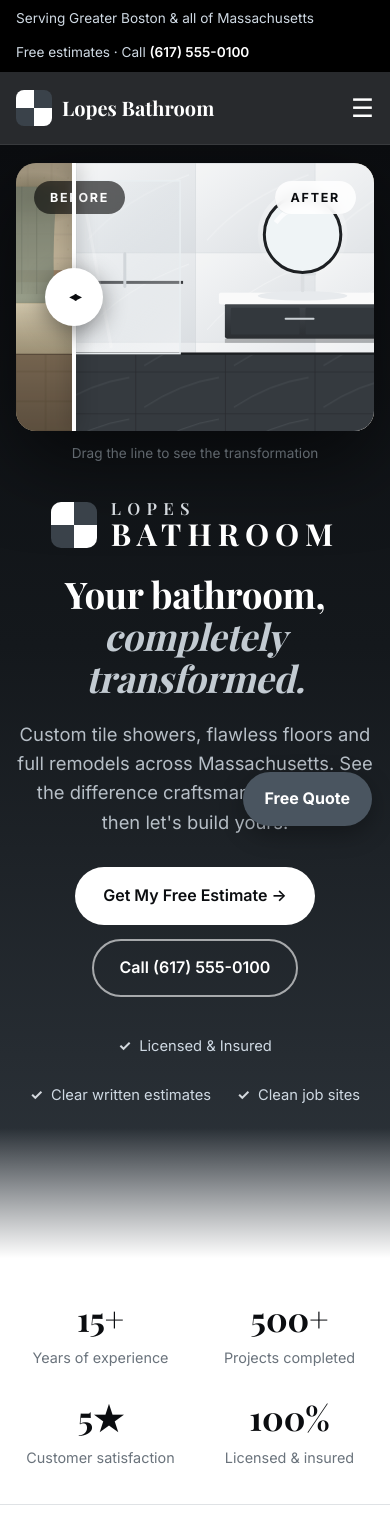
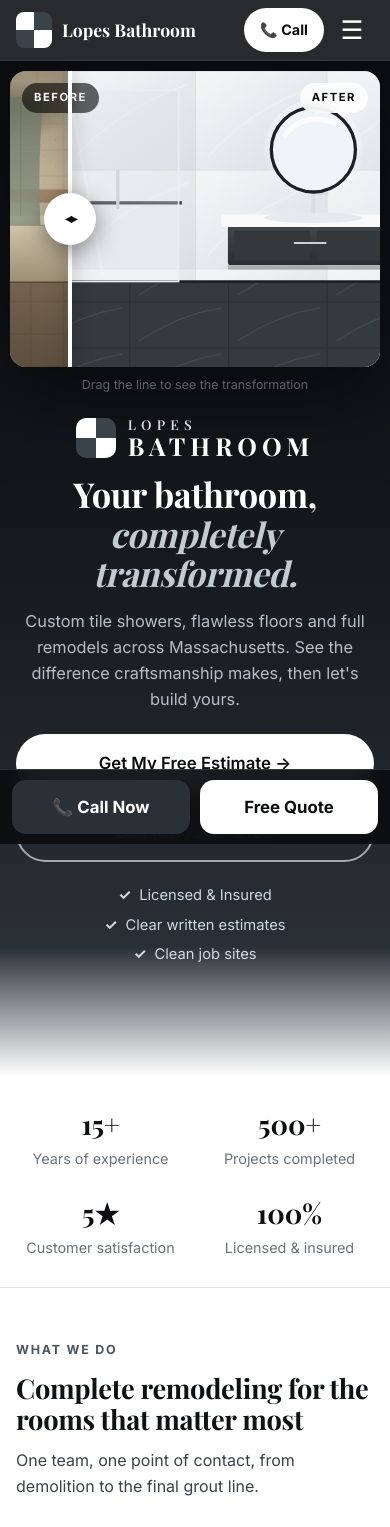
Before and after one commit to lopesgv88/roda-nova, a plain HTML site: page site/index.html in a window 390 px wide. Shown: the top 1527 px of the page. Drawn offline with nearby package versions, Linux system fonts and the light colour scheme.

Commit message:
Mobile-first for Meta Ads: sticky call/quote bar, short form, tap targets, Meta Pixel hooks
Co-Authored-By: Claude Sonnet 5.5 <noreply@anthropic.com>
Claude-Session: https://claude.ai/code/session_01MuStzRBgTPULtyMzPKvxtS

```diff
--- a/site/index.html
+++ b/site/index.html
@@ -2,7 +2,8 @@
 <html lang="en">
 <head>
 <meta charset="utf-8">
-<meta name="viewport" content="width=device-width,initial-scale=1">
+<meta name="viewport" content="width=device-width,initial-scale=1,viewport-fit=cover">
+<meta name="theme-color" content="#0b0d10">
 <title>Lopes Bathroom | Bathroom, Kitchen &amp; Tile Remodeling in Massachusetts</title>
 <meta name="description" content="Kitchen and bathroom remodeling and expert tile &amp; flooring installation across Massachusetts. Licensed &amp; insured. Free in-home estimates.">
 <link rel="preconnect" href="https://fonts.googleapis.com">
@@ -31,6 +32,7 @@
 
 <header class="nav"><div class="wrap">
   <a href="#" class="logo"><span class="logo-mark"></span>Lopes Bathroom</a>
+  <a href="tel:+16175550100" class="nav-call" data-track="Contact">📞 Call</a>
   <button class="burger" aria-label="Menu">☰</button>
   <ul>
     <li><a href="#services">Services</a></li>
@@ -45,7 +47,7 @@
 
 <section class="hero"><div class="ba-wrap">
   <div class="ba" id="ba" style="--pos:50%">
-    <img class="ba-img" src="before.svg" alt="Bathroom before remodel" draggable="false">
+    <img class="ba-img" src="before.svg" fetchpriority="high" alt="Bathroom before remodel" draggable="false">
     <img class="ba-img ba-after" src="after.svg" alt="Bathroom after remodel" draggable="false">
     <span class="ba-tag ba-tag-l">Before</span><span class="ba-tag ba-tag-r">After</span>
     <div class="ba-line"><span class="ba-knob">◂ ▸</span></div>
@@ -59,7 +61,7 @@
   <p class="lead">Custom tile showers, flawless floors and full remodels across Massachusetts. See the difference craftsmanship makes, then let's build yours.</p>
   <div class="hero-cta">
     <a href="#quote" class="btn btn-primary">Get My Free Estimate →</a>
-    <a href="tel:+16175550100" class="btn btn-ghost">Call (617) 555-0100</a>
+    <a href="tel:+16175550100" class="btn btn-ghost" data-track="Contact">Call (617) 555-0100</a>
   </div>
   <div class="trust"><span>Licensed &amp; Insured</span><span>Clear written estimates</span><span>Clean job sites</span></div>
 </div></section>
@@ -189,13 +191,12 @@
   <div><span class="eyebrow">Free estimate</span><h2>Let's plan your new bathroom</h2><p class="lead" style="margin-top:14px">Tell us about your project and we'll reply within one business day with next steps.</p></div>
   <div class="quote-card" id="quote">
     <h3>Request your free estimate</h3>
-    <p class="sub">Tell us about your project. We reply within one business day.</p>
+    <p class="sub">Takes 30 seconds. We reply fast.</p>
     <form data-quote>
       <div class="row">
         <input name="name" placeholder="Full name" required autocomplete="name">
-        <input name="phone" type="tel" placeholder="Phone" required autocomplete="tel">
+        <input name="phone" type="tel" inputmode="tel" placeholder="Phone" required autocomplete="tel">
       </div>
-      <input name="email" type="email" placeholder="Email" required autocomplete="email">
       <div class="row">
         <select name="project" required>
           <option value="">Project type</option>
@@ -206,9 +207,8 @@
           <option>Backsplash</option>
           <option>Other</option>
         </select>
-        <input name="town" placeholder="Town / ZIP" required>
+        <input name="town" inputmode="numeric" placeholder="ZIP code" required autocomplete="postal-code">
       </div>
-      <textarea name="details" placeholder="Briefly describe your project (optional)"></textarea>
       <button class="btn btn-primary" type="submit">Send Request</button>
       <div id="form-ok">Thank you! We'll be in touch shortly.</div>
       <p class="form-note">No spam. No obligation.</p>
@@ -239,7 +239,7 @@
   </div>
 </div></footer>
 
-<a href="#quote" class="fab">Free Quote</a>
+<div class="sticky-cta"><a href="tel:+16175550100" class="sc-call" data-track="Contact">📞 Call Now</a><a href="#quote" class="sc-quote">Free Quote</a></div>
 <script src="script.js"></script>
 </body>
 </html>
--- a/site/script.js
+++ b/site/script.js
@@ -2,6 +2,16 @@
 const burger=document.querySelector('.burger'),menu=document.querySelector('.nav ul');
 burger?.addEventListener('click',()=>menu.classList.toggle('open'));
 menu?.addEventListener('click',e=>{if(e.target.tagName==='A')menu.classList.remove('open')});
+
+// ===== Meta Pixel (Meta Ads) =====
+// TODO: coloque o ID do Pixel (so numeros) para ativar PageView, Lead e Contact.
+const META_PIXEL_ID='';
+if(META_PIXEL_ID){
+  !function(f,b,e,v,n,t,s){if(f.fbq)return;n=f.fbq=function(){n.callMethod?n.callMethod.apply(n,arguments):n.queue.push(arguments)};if(!f._fbq)f._fbq=n;n.push=n;n.loaded=!0;n.version='2.0';n.queue=[];t=b.createElement(e);t.async=!0;t.src=v;s=b.getElementsByTagName(e)[0];s.parentNode.insertBefore(t,s)}(window,document,'script','https://connect.facebook.net/en_US/fbevents.js');
+  fbq('init',META_PIXEL_ID);fbq('track','PageView');
+}
+const track=(ev)=>{try{window.fbq&&fbq('track',ev)}catch{}};
+document.querySelectorAll('[data-track]').forEach(a=>a.addEventListener('click',()=>track(a.dataset.track)));
 
 // quote form
 // TODO: troque FORM_ENDPOINT por um endpoint real (ex.: Formspree/Web3Forms) para receber os leads por e-mail.
@@ -18,7 +28,7 @@ document.querySelectorAll('form[data-quote]').forEach(f=>{
       }else{
         console.info('Quote request (no endpoint configured):',data);
       }
-      f.reset();ok.style.display='block';
+      track('Lead');f.reset();ok.style.display='block';
     }catch{
       alert('Sorry, something went wrong. Please call us instead.');
     }
--- a/site/styles.css
+++ b/site/styles.css
@@ -227,3 +227,61 @@ section:not(.hero):not(.spot):not(.areas):not(.quote-sec){background:transparent
 .qwrap{display:grid;grid-template-columns:1fr 1fr;gap:56px;align-items:center}
 .quote-sec .quote-card{box-shadow:var(--shadow);border:1px solid var(--line)}
 @media(max-width:960px){.qwrap{grid-template-columns:1fr}.ba{aspect-ratio:4/3}.nav ul{background:#0b0d10}}
+
+/* ===== Mobile-first (Meta Ads traffic) ===== */
+html{-webkit-text-size-adjust:100%}
+a,button{-webkit-tap-highlight-color:transparent}
+.nav-call{display:none}
+.sticky-cta{display:none}
+@media(max-width:960px){
+  body{padding-bottom:calc(76px + env(safe-area-inset-bottom))}
+  .topbar{display:none}
+  .nav .wrap{height:60px}
+  .nav ul{top:60px}
+  .logo{font-size:1.1rem}
+  .nav-call{display:inline-flex;align-items:center;margin-left:auto;margin-right:6px;background:#fff;color:#0b0d10;font-weight:700;font-size:.9rem;padding:10px 16px;border-radius:999px;min-height:44px}
+  .burger{min-width:44px;min-height:44px}
+  .ba-wrap{padding:10px 10px 0}
+  .ba{aspect-ratio:5/4;min-height:0;max-height:none;border-radius:16px}
+  .ba-knob{width:52px;height:52px}
+  .ba-tag{top:12px;padding:6px 12px;font-size:.7rem}
+  .ba-tag-l{left:12px}.ba-tag-r{right:12px}
+  .ba-hint{font-size:.78rem;margin-top:8px}
+  .hero{padding-bottom:110px}
+  .hero-copy{padding-top:22px}
+  .brand{margin-bottom:16px;gap:12px}
+  .brand .logo-mark{width:40px;height:40px}
+  .brand-name{font-size:.85rem}.brand-name b{font-size:1.55rem}
+  .hero h1{font-size:2.15rem}
+  .hero .lead{font-size:1.02rem;margin:14px auto 22px}
+  .hero-cta{flex-direction:column;width:100%;gap:10px}
+  .hero-cta .btn{width:100%;justify-content:center;min-height:54px;font-size:1.05rem}
+  .trust{flex-direction:column;gap:6px;margin-top:22px;align-items:center}
+  section{padding:48px 0}
+  h2{font-size:1.7rem}
+  .section-head{margin-bottom:28px}
+  .btn{min-height:50px}
+  .stats{padding:26px 0}.stats b{font-size:1.7rem}
+  .service .art{height:140px}
+  .gallery{grid-auto-rows:120px;gap:10px}
+  .step{padding:20px}
+  .quote-sec{padding:40px 0}
+  .quote-card{padding:22px}
+  input,select{font-size:16px;min-height:52px;margin-bottom:10px}
+  form .btn{min-height:56px;font-size:1.1rem}
+  summary{min-height:44px;align-items:center}
+  .cta{padding:50px 0}
+  footer .cols{grid-template-columns:1fr}
+  .sticky-cta{display:flex;gap:10px;position:fixed;left:0;right:0;bottom:0;z-index:70;padding:10px 12px calc(10px + env(safe-area-inset-bottom));background:rgba(11,13,16,.94);backdrop-filter:blur(10px);border-top:1px solid rgba(255,255,255,.12)}
+  .sticky-cta a{flex:1;display:flex;align-items:center;justify-content:center;min-height:54px;border-radius:14px;font-weight:700;font-size:1.05rem}
+  .sc-call{background:#2a3036;color:#fff}
+  .sc-quote{background:#fff;color:#0b0d10}
+}
+@media(max-width:520px){form .row{grid-template-columns:1fr 1fr}}
+@media(max-width:960px){
+  [id]{scroll-margin-top:72px}
+  .service a.more{display:flex;align-items:center;min-height:48px}
+  footer li a{display:inline-block;padding:10px 0;min-height:44px}
+  footer li{margin-bottom:0}
+  .logo{min-height:44px}
+}
```
